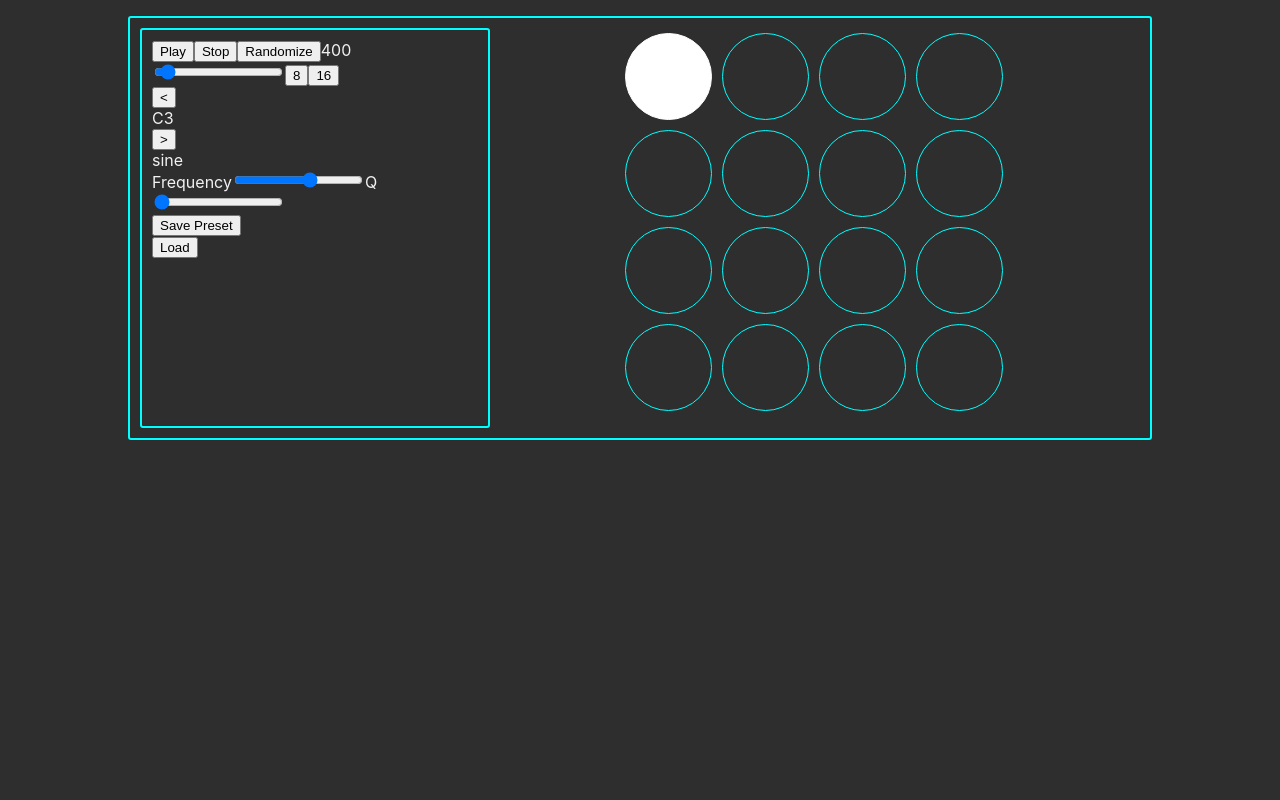
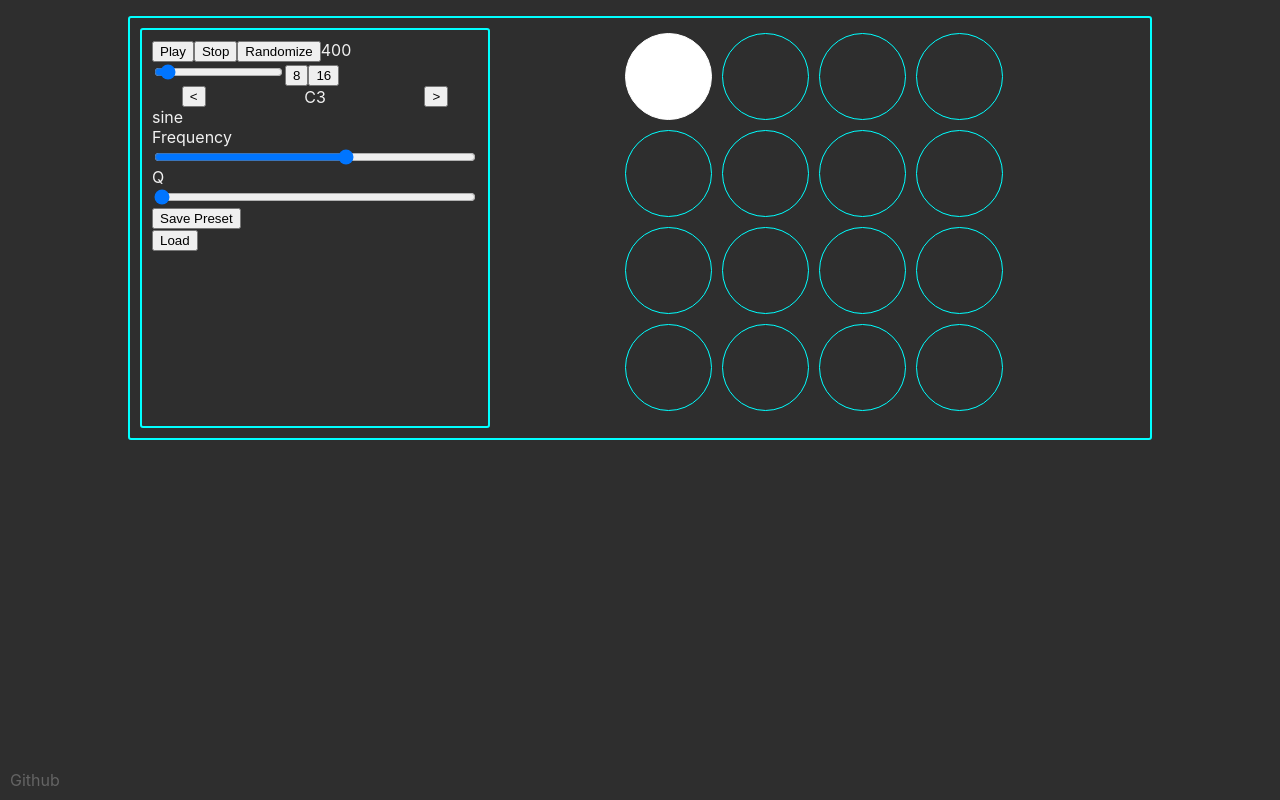
Before and after one commit to Loxphordex/Memoryfield, a React (Create React App) app: page / in a window 1280 px wide. Both pictures are taken after a click on the element 668 px from the left and 76 px from the top of the page. Built offline with nearby package versions, Linux system fonts and the light colour scheme.

Commit message:
control basic styles

```diff
--- a/src/App.js
+++ b/src/App.js
@@ -5,6 +5,7 @@ import ControlPanel from "./components/ControlPanel/ControlPanel"
 import { filterTypes } from './components/Audio/constants'
 import playSound from './components/Audio/playSound'
 import { keyShortcuts } from './constants/keyShortcuts'
+import Footer from './components/Footer/Footer'
 
 // styles
 import "./styles/container.css"
@@ -144,6 +145,7 @@ function App() {
           setNodeEditor={setNodeEditor}
         />
       </section>
+      <Footer />
     </div>
   )
 }
--- a/src/components/ControlPanel/FilterControls.js
+++ b/src/components/ControlPanel/FilterControls.js
@@ -1,4 +1,5 @@
 import React from 'react'
+import '../../styles/controlPanelStyles/FilterControls.css'
 
 export default function FilterControls({
   setFilterFrequency,
--- a/src/components/ControlPanel/NoteSwitch.js
+++ b/src/components/ControlPanel/NoteSwitch.js
@@ -1,4 +1,5 @@
 import React from 'react';
+import '../../styles/controlPanelStyles/NoteSwitch.css'
 
 export default function NoteSwitch({ changeNote, displayedNote }) {
   return (
--- /dev/null
+++ b/src/components/Footer/Footer.js
@@ -0,0 +1,10 @@
+import React from 'react'
+import '../../styles/Footer.css'
+
+export default function Footer() {
+  return (
+    <div className='footer'>
+      <a href='https://github.com/Loxphordex/Memoryfield' target='_blank' rel='noopener noreferrer'>Github</a>
+    </div>
+  )
+}
--- /dev/null
+++ b/src/styles/Footer.css
@@ -0,0 +1,10 @@
+.footer {
+  position: absolute;
+  bottom: 0;
+  padding: 10px;
+}
+
+.footer a {
+  color: rgb(100, 100, 100);
+  text-decoration: none;
+}
--- /dev/null
+++ b/src/styles/controlPanelStyles/FilterControls.css
@@ -0,0 +1,4 @@
+.filter-control {
+  display: flex;
+  flex-flow: column;
+}
--- /dev/null
+++ b/src/styles/controlPanelStyles/NoteSwitch.css
@@ -0,0 +1,11 @@
+.note-switch {
+  display: flex;
+  flex-flow: row;
+  justify-content: space-around;
+  align-items: center;
+}
+
+.note-display {
+  text-align: center;
+  width: 100px;
+}
```
